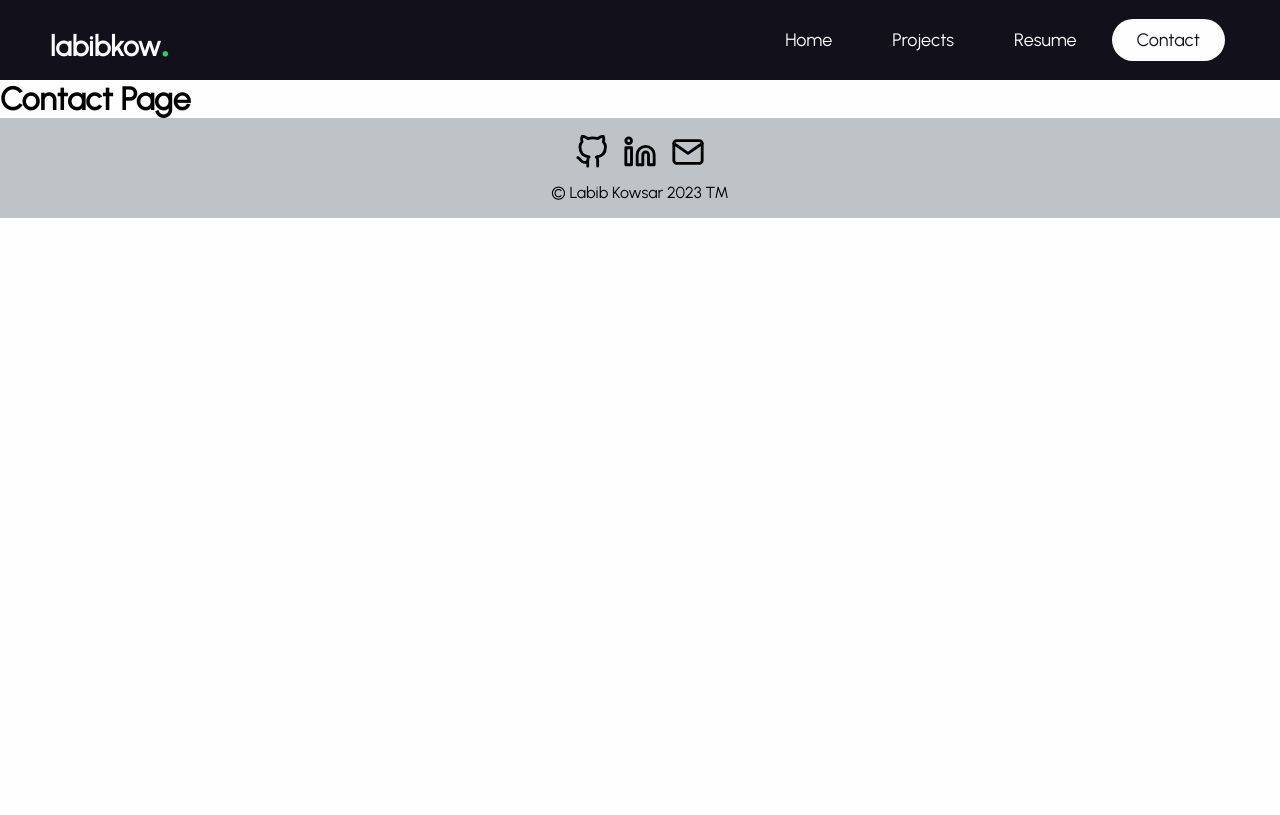
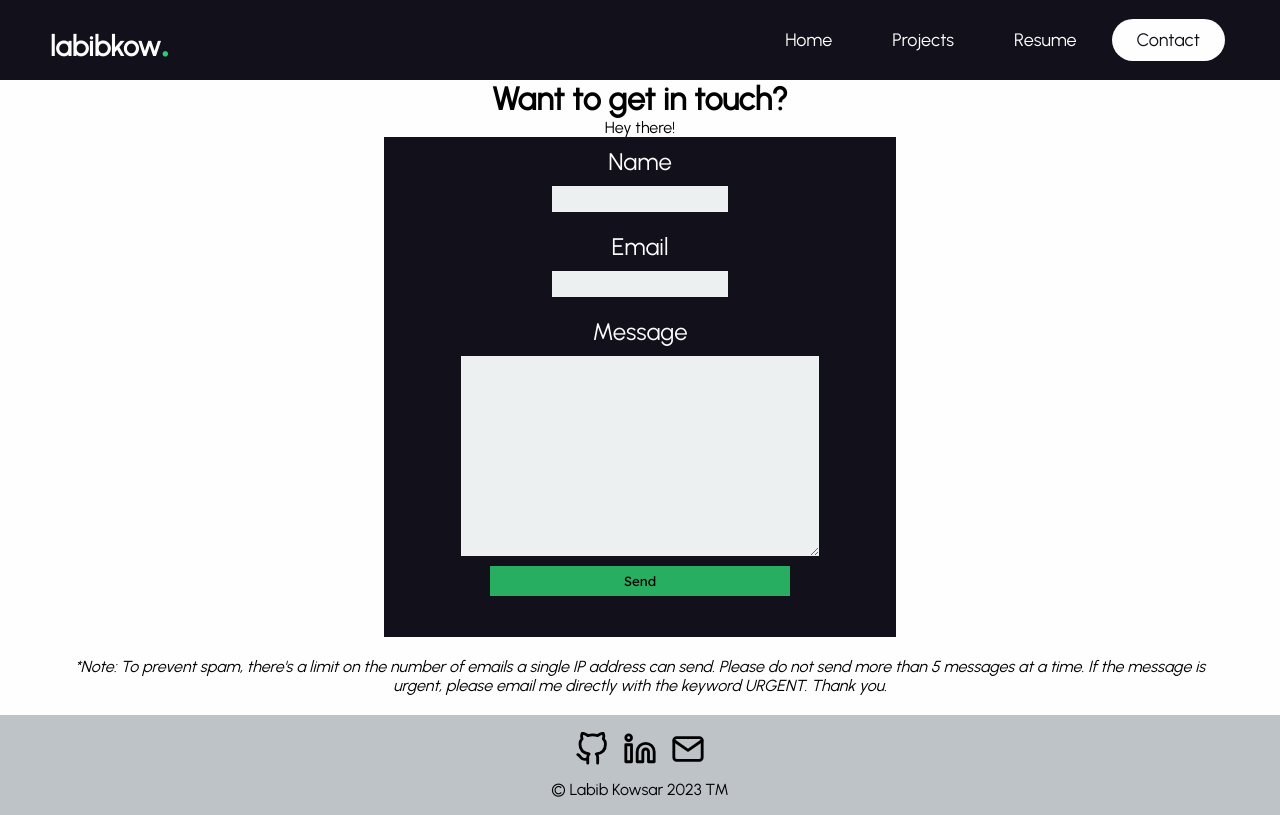
Before and after one commit to camelNotationsdjkh/labibkow, a Next.js app: page /contact in a window 1280 px wide. Built offline with nearby package versions, Linux system fonts and the light colour scheme.

Commit message:
contact page update

```diff
--- /dev/null
+++ b/components/contactForm.js
@@ -0,0 +1,51 @@
+import { useRef } from "react";
+import emailjs from '@emailjs/browser';
+import styles from "/styles/form.module.css"
+
+
+export default function ContactForm(){
+    const form = useRef();
+
+    const sendEmail = (e) => {
+        e.preventDefault();
+
+        emailjs.sendForm('service_kazn2zh', 'template_qs99nq9', form.current, 'Jv8U8En9es75cRLXZ')
+          .then((result) => {
+              console.log(result.text);
+              e.target.reset();
+          }, (error) => {
+              console.log(error.text);
+          });
+      };
+
+      return (
+        <>
+        <div style={{
+            textAlign: "center",
+        }}>
+            <h1>Want to get in touch?</h1>
+            <p>Hey there! </p>
+        </div>
+        <div style={{
+            display: `flex`,
+            justifyContent: `center`,
+        }}>
+            <div className={styles.flexCon}>
+              <form ref={form} onSubmit={sendEmail}>
+                  <label>Name</label>
+                  <input type="text" name="user_name" />
+                  <label>Email</label>
+                  <input type="email" name="user_email" />
+                  <label>Message</label>
+                  <textarea name="message" />
+                  <input type="submit" value="Send" />
+              </form>
+          </div>
+        </div>
+
+          <div className={styles.note}>
+            <i>*Note: To prevent spam, there's a limit on the number of emails a single IP address can send. Please do not send more than 5 messages at a time. If the message is urgent, please email me directly with the keyword URGENT. Thank you.</i>
+        </div>
+          </>
+      );
+}
--- a/package.json
+++ b/package.json
@@ -9,6 +9,7 @@
     "lint": "next lint"
   },
   "dependencies": {
+    "@emailjs/browser": "^3.11.0",
     "autoprefixer": "10.4.14",
     "eslint": "8.39.0",
     "eslint-config-next": "13.3.1",
--- a/pages/contact.js
+++ b/pages/contact.js
@@ -1,7 +1,9 @@
+import ContactForm from "@/components/contactForm";
+
 export default function ContactPage(){
     return (
         <>
-            <h1>Contact Page</h1>
+            <ContactForm />
         </>
     )
 }
--- /dev/null
+++ b/styles/form.module.css
@@ -0,0 +1,71 @@
+.flexCon{
+    background:#11101b;
+    width: max(500px, 40%);
+    height: 500px;
+    font-family: 'Lexend Deca', sans-serif;
+}
+
+.flexCon form > *{
+    display: block;
+    border: none;
+}
+
+.flexCon form{
+    display: flex;
+    flex-direction: column;
+    justify-content: center;
+    align-items: center;
+}
+
+.flexCon form input{
+    background: #ecf0f1;
+    margin-bottom: 10px;
+    text-align: center;
+    font-family: 'Lexend Deca', sans-serif;
+    padding: 5px 10px;
+}
+
+.flexCon form textarea{
+    background: #ecf0f1;
+}
+
+.flexCon form input:focus{
+    background: white;
+}
+
+.flexCon form textarea:focus{
+    background: white;
+}
+
+.flexCon form textarea{
+    width: min(700px, 70%);
+    height: 200px;
+    font-family: 'Lexend Deca', sans-serif;
+}
+
+.flexCon label{
+    color: white;
+    font-size: 18pt;
+    padding: 10px;
+}
+
+.flexCon form input[type="submit"]{
+    background: #27ae60;
+    width:300px;
+    height:30px;
+    margin:10px 0;
+    cursor: pointer;
+    transition: ease 0.1s;
+}
+
+.flexCon form input[type="submit"]:hover{
+    background: #2ecc71;
+    width:250px;
+    height:30px;
+    margin:10px 0;
+}
+
+.note{
+    padding:20px min(70px, 10%);
+    text-align: center;
+}
```
Also changed, not shown: 1 other file (tests, documents, lock files or other folders).
